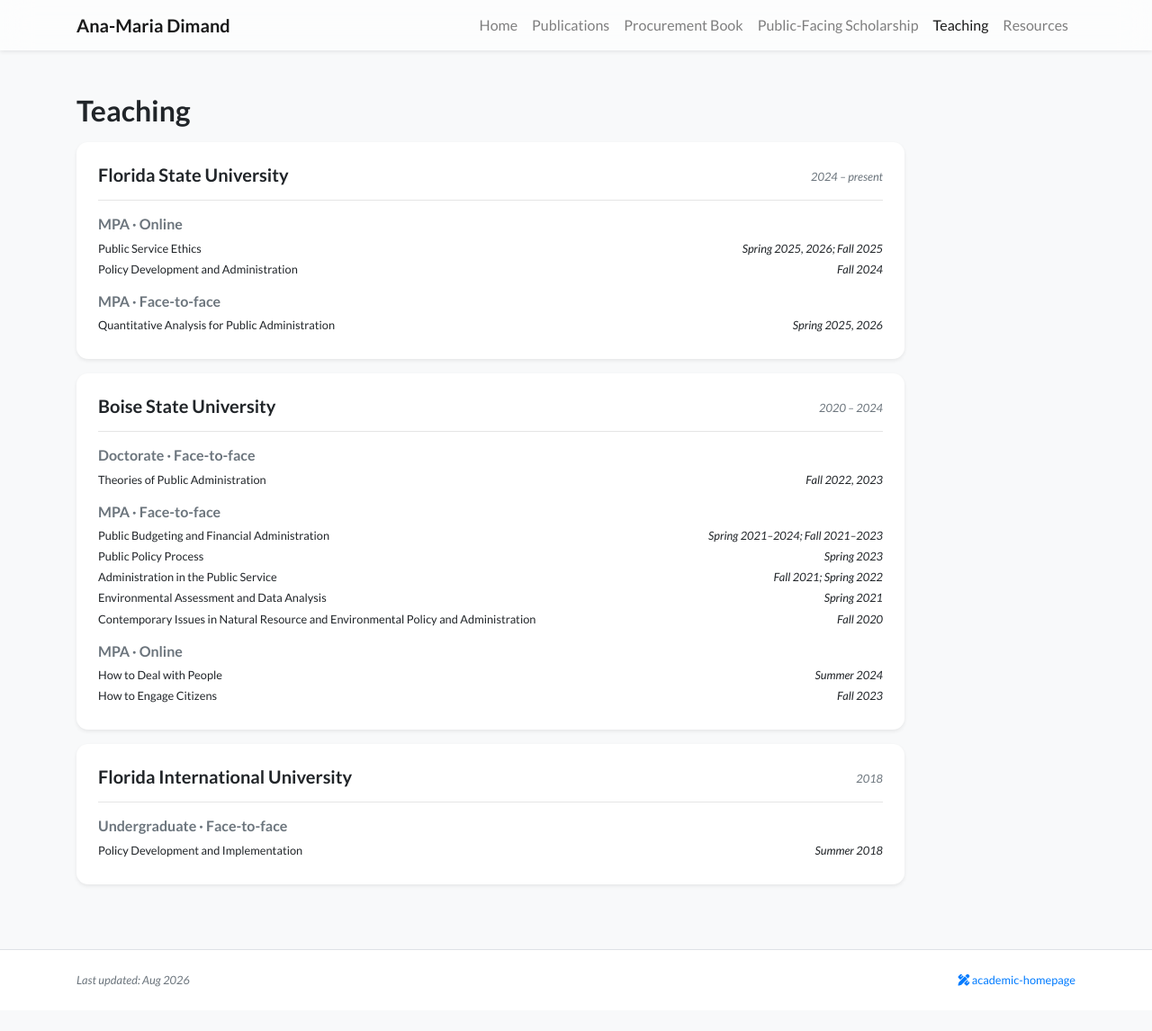
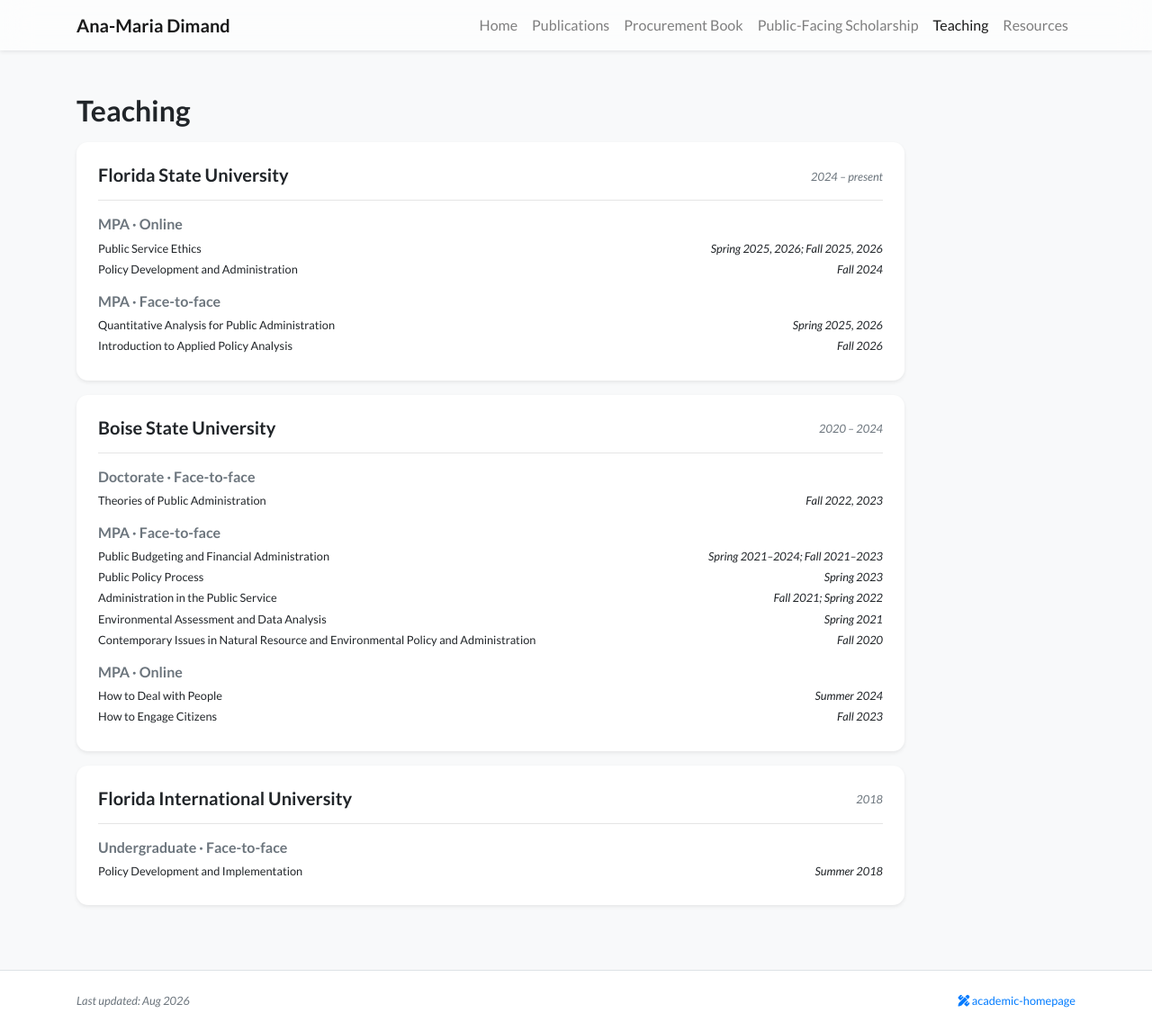
Before and after one commit to anamariadimand/anamariadimand.github.io, a Jekyll site: the page built from teaching.html, in a window 1280 px wide and 1146 px high. Shown: the whole window at 90% size. Built offline with Jekyll 4.4.1, drawn with Linux system fonts in a browser that asks for light colours; nearby versions of some CDN libraries; a style sheet for code colours, icons or effects is not loaded.

Commit message:
Teaching: add Intro to Applied Policy Analysis (Fall 2026); add Fall 2026 to Public Service Ethics
Co-Authored-By: Claude Opus 4.8 <noreply@anthropic.com>

```diff
--- a/teaching.html
+++ b/teaching.html
@@ -22,13 +22,14 @@ navbar_title: Teaching
 
                         <h6 class="text-muted">MPA &middot; Online</h6>
                         <ul class="list-unstyled mb-3">
-                            <li class="d-flex small mb-1"><div>Public Service Ethics</div><div class="ml-auto no-break"><em>Spring 2025, 2026; Fall 2025</em></div></li>
+                            <li class="d-flex small mb-1"><div>Public Service Ethics</div><div class="ml-auto no-break"><em>Spring 2025, 2026; Fall 2025, 2026</em></div></li>
                             <li class="d-flex small mb-1"><div>Policy Development and Administration</div><div class="ml-auto no-break"><em>Fall 2024</em></div></li>
                         </ul>
 
                         <h6 class="text-muted">MPA &middot; Face-to-face</h6>
                         <ul class="list-unstyled mb-0">
                             <li class="d-flex small mb-1"><div>Quantitative Analysis for Public Administration</div><div class="ml-auto no-break"><em>Spring 2025, 2026</em></div></li>
+                            <li class="d-flex small mb-1"><div>Introduction to Applied Policy Analysis</div><div class="ml-auto no-break"><em>Fall 2026</em></div></li>
                         </ul>
                     </div>
                 </div>
```
